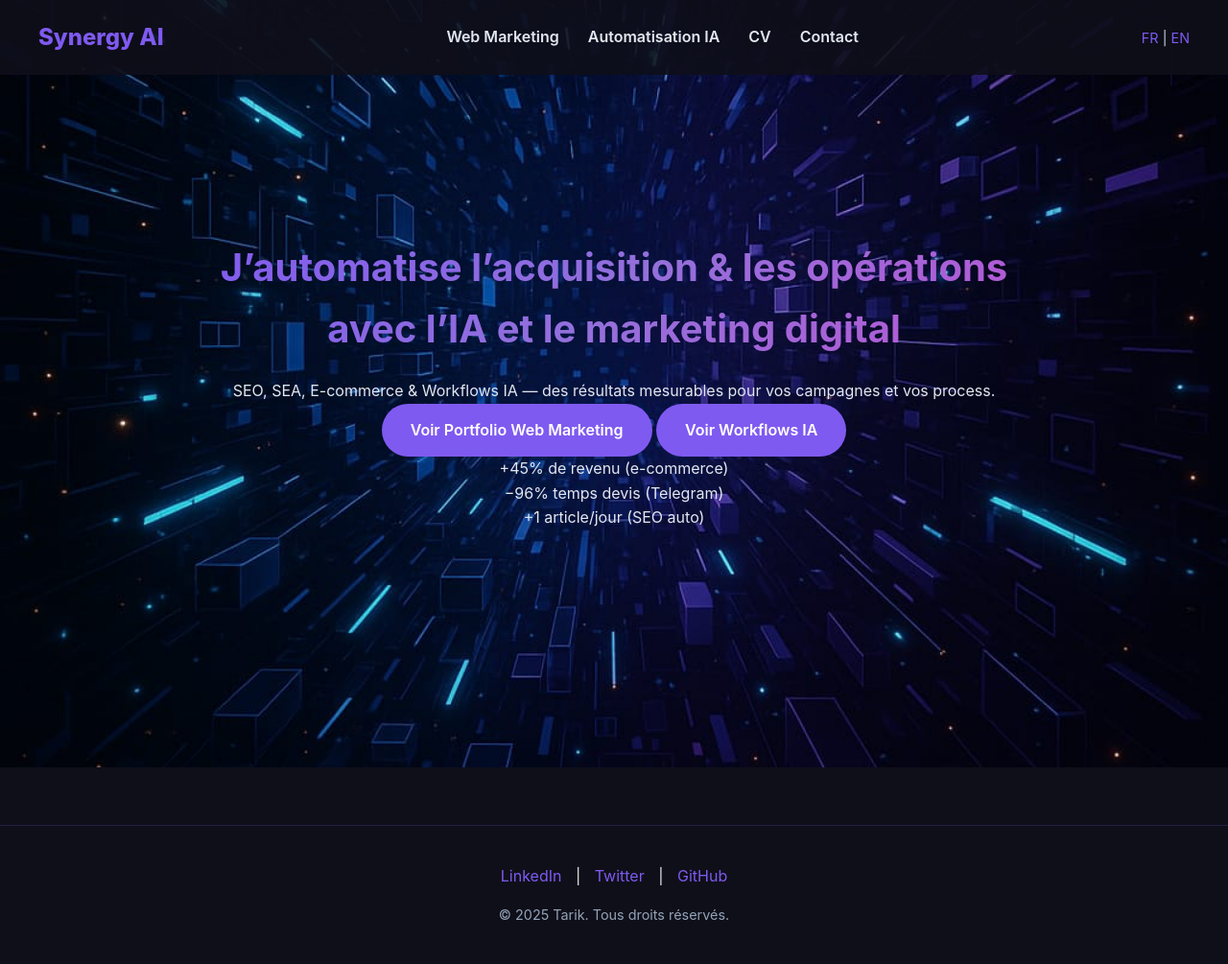
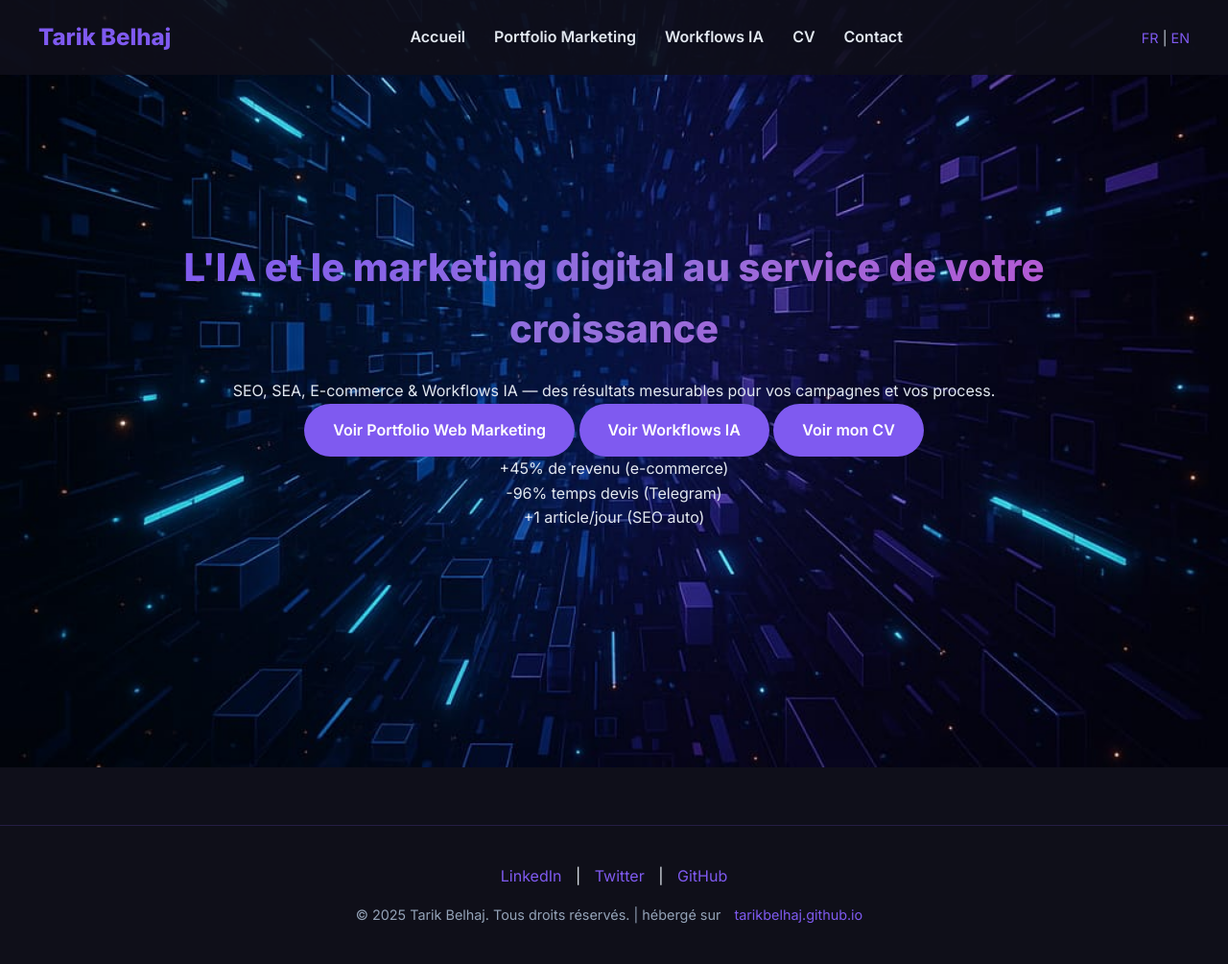
Before and after one commit to tarikBelhaj/portfolio, a plain HTML site: page index.html in a window 1280 px wide. Shown: the whole page at 96% size. Drawn offline with Linux system fonts and the light colour scheme.

Commit message:
Update index.html

```diff
--- a/index.html
+++ b/index.html
@@ -3,48 +3,79 @@
 <head>
   <meta charset="UTF-8">
   <meta name="viewport" content="width=device-width, initial-scale=1.0">
-  <title>Accueil | Tarik Belhaj</title>
+  <title>Tarik Belhaj - Portfolio</title>
   <link rel="stylesheet" href="style.css">
-  <link rel="alternate" href="https://tarikbelhaj.github.io/index.html" hreflang="fr">
-  <link rel="alternate" href="https://tarikbelhaj.github.io/en/index.html" hreflang="en">
+  <link href="https://fonts.googleapis.com/css2?family=Inter:wght@400;600;800&display=swap" rel="stylesheet">
 </head>
 <body>
+  <!-- ================= HEADER ================= -->
   <header class="header">
-    <div class="logo">Synergy AI</div>
+    <div class="logo">Tarik Belhaj</div>
+
+    <!-- Bouton hamburger pour mobile -->
+    <button class="menu-toggle" aria-label="Menu">☰</button>
+
     <nav class="nav">
       <ul>
-        <li><a href="/portfolio-marketing.html">Web Marketing</a></li>
-        <li><a href="/portfolio-automation.html">Automatisation IA</a></li>
-        <li><a href="/cv.html">CV</a></li>
+        <li><a href="index.html">Accueil</a></li>
+        <li><a href="portfolio-marketing.html">Portfolio Marketing</a></li>
+        <li><a href="portfolio-automation.html">Workflows IA</a></li>
+        <li><a href="cv.html">CV</a></li>
         <li><a href="#contact">Contact</a></li>
       </ul>
     </nav>
     <div class="lang-switch">
-      <a href="/index.html">FR</a> | <a href="/en/index.html">EN</a>
+      <a href="index.html">FR</a> | <a href="en/index.html">EN</a>
     </div>
   </header>
 
-  <section class="hero">
+  <!-- ================= HERO ================= -->
+  <section id="hero" class="hero">
     <div class="hero-content">
-      <h1>J’automatise l’acquisition & les opérations avec l’IA et le marketing digital</h1>
-      <p class="hero-sub">SEO, SEA, E-commerce & Workflows IA — des résultats mesurables pour vos campagnes et vos process.</p>
-      <div class="dual-cta">
-        <a class="cta" href="/portfolio-marketing.html">Voir Portfolio Web Marketing</a>
-        <a class="cta" href="/portfolio-automation.html">Voir Workflows IA</a>
+      <h1>
+        <span class="fr">L'IA et le marketing digital au service de votre croissance</span>
+      </h1>
+      <p class="fr">
+        SEO, SEA, E-commerce & Workflows IA — des résultats mesurables pour vos campagnes et vos process.
+      </p>
+      <div class="hero-cta">
+        <a href="portfolio-marketing.html" class="cta">Voir Portfolio Web Marketing</a>
+        <a href="portfolio-automation.html" class="cta">Voir Workflows IA</a>
+        <a href="cv.html" class="cta">Voir mon CV</a>
       </div>
-      <div class="kpi-bar">
-        <div class="kpi">+45% de revenu (e-commerce)</div>
-        <div class="kpi">−96% temps devis (Telegram)</div>
-        <div class="kpi">+1 article/jour (SEO auto)</div>
+      <div class="hero-metrics">
+        <p>+45% de revenu (e-commerce)</p>
+        <p>-96% temps devis (Telegram)</p>
+        <p>+1 article/jour (SEO auto)</p>
       </div>
     </div>
   </section>
 
-  <section id="contact" class="footer">
+  <!-- ================= FOOTER ================= -->
+  <footer class="footer" id="contact">
     <div class="socials">
-      <a href="#">LinkedIn</a> | <a href="#">Twitter</a> | <a href="#">GitHub</a>
+      <a href="https://linkedin.com">LinkedIn</a> |
+      <a href="https://twitter.com">Twitter</a> |
+      <a href="https://github.com/tarikbelhaj">GitHub</a>
     </div>
-    <p>© 2025 Tarik. Tous droits réservés.</p>
-  </section>
+    <p>© 2025 Tarik Belhaj. Tous droits réservés. | hébergé sur <a href="https://tarikbelhaj.github.io">tarikbelhaj.github.io</a></p>
+  </footer>
+
+  <!-- ================= JAVASCRIPT ================= -->
+  <script>
+    document.addEventListener('DOMContentLoaded', function() {
+      const menuToggle = document.querySelector('.menu-toggle');
+      const nav = document.querySelector('.nav');
+      const body = document.body;
+
+      if (menuToggle && nav) {
+        menuToggle.addEventListener('click', function() {
+          nav.classList.toggle('active');
+          menuToggle.classList.toggle('active');
+          body.classList.toggle('menu-open');
+        });
+      }
+    });
+  </script>
 </body>
 </html>
```
